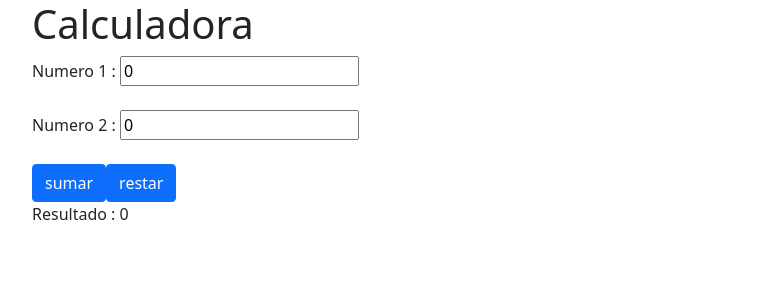
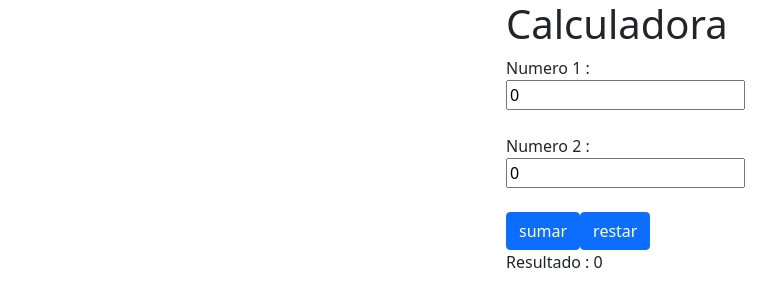
Before and after one commit to felipe-hernan/calculator, an Angular app: page / in a window 1280 px wide. Shown: the top 306 px of the page, without its empty margins (50-826 px from the left). Built offline with nearby package versions, Linux system fonts and the light colour scheme.

Commit message:
mas estilos

```diff
--- a/src/app/app.component.css
+++ b/src/app/app.component.css
@@ -0,0 +1,5 @@
+.mar{
+  width: 15%;
+  margin: 0 auto;
+
+}
--- a/src/app/app.component.html
+++ b/src/app/app.component.html
@@ -1,9 +1,6 @@
-<div class="container">
-
-
-
+<div class="container mar">
   <h1>{{title}}</h1>
-<form >
+  <form>
     Numero 1 : <input type="number" [(ngModel)]="numero1" name="numero1"><br><br>
     Numero 2 : <input type="number" [(ngModel)]="numero2" name="numero2"><br><br>
     <input type="submit" value="sumar" (click)="sumar()" class="btn btn-primary">
```
Lines whose indentation alone changed are shown as unchanged.
